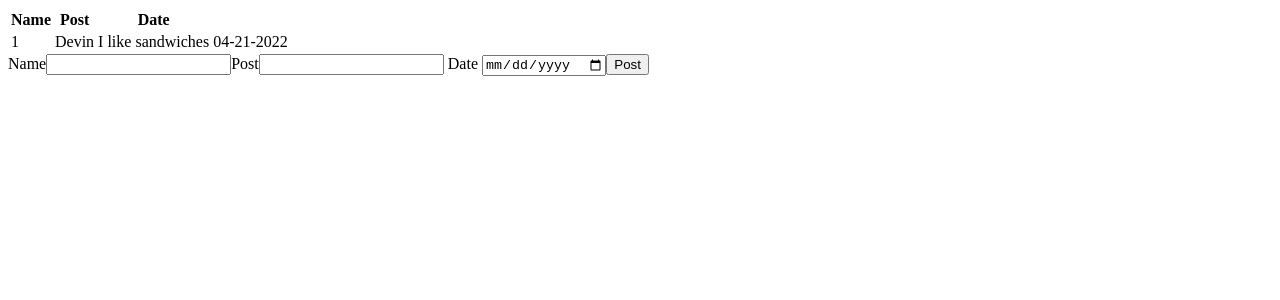
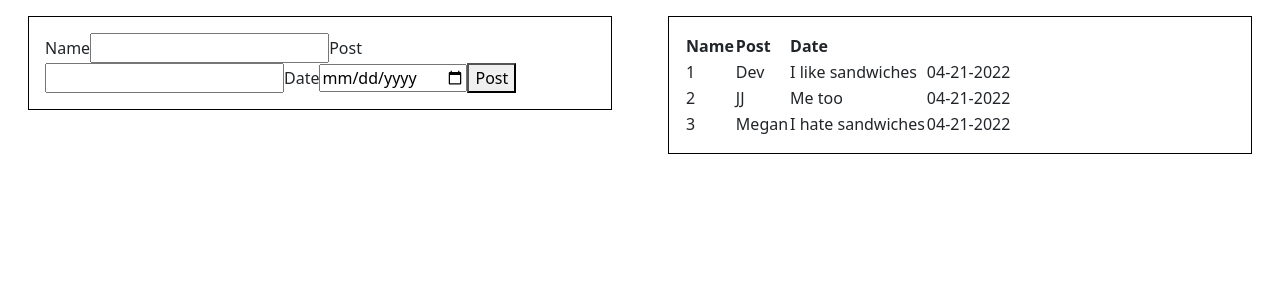
Before and after one commit to techysoldier/Social_Feed_Project, a React (Create React App) app: page / in a window 1280 px wide. Shown: the top 300 px of the page. Built offline with nearby package versions, Linux system fonts and the light colour scheme.

Commit message:
css styling, Reformatting box order,+ in css code and attached to app

```diff
--- a/src/App.js
+++ b/src/App.js
@@ -1,10 +1,11 @@
 import React, { useState } from 'react';
 import DisplayPost from './Components/DisplayPost/DisplayPost';
 import AddPost from './Components/DisplayPost/AddPost/AddPost';
+import './app.css';
 
 function App() {
 
-  const [entries, setEntries] = useState([{name:"Devin", post:"I like sandwiches", date:"04-21-2022"}])
+  const [entries, setEntries] = useState([{name:"Dev", post:"I like sandwiches", date:"04-21-2022"}, {name:"JJ", post:"Me too", date:"04-21-2022"}, {name:"Megan", post:"I hate sandwiches", date:"04-21-2022"}])
 
   function addNewEntry(entry){
     let tempEntries =[...entries, entry];
@@ -12,10 +13,21 @@ function App() {
     setEntries(tempEntries);
   }
   return(
-    <div>
+    <div className='container-fluid'>
+      <div className='row'>
+        <div className='col-lg-6'>
+          <div className='border-box'>
+        <AddPost addNewEntryProperty={addNewEntry} />
+          </div>
+        </div>
+        <div className='col-lg-6'>
+          <div className='border-box'>
       <DisplayPost parentEntries={entries} />
-      <AddPost addNewEntryProperty={addNewEntry} />
-    </div>
+      </div>
+      </div>
+      </div>
+     </div>
+
   );
 }
 
--- /dev/null
+++ b/src/app.css
@@ -0,0 +1,8 @@
+.border-box {
+    border: 1px;
+    border-style: solid;
+    border-color: black;
+    margin: 1em;
+    padding: 1em;
+
+  }
--- a/src/index.js
+++ b/src/index.js
@@ -1,6 +1,6 @@
 import React from 'react';
 import ReactDOM from 'react-dom';
 import App from './App';
-
+import 'bootstrap/dist/css/bootstrap.min.css';
 
 ReactDOM.render(<App />,document.getElementById('root'));
```
